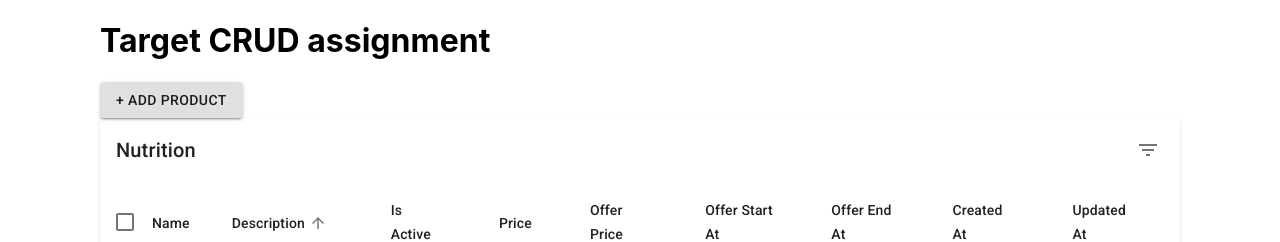
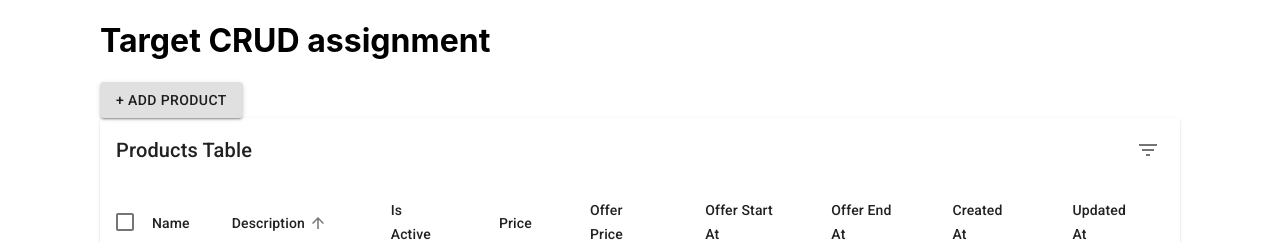
Before and after one commit to kiranFullStack/target-assignment, a React (Create React App) app: page / in a window 1280 px wide. Shown: the top 242 px of the page. Built offline with nearby package versions, Linux system fonts and the light colour scheme.

Commit message:
logging the selected array to delete

```diff
--- a/src/components/Table.js
+++ b/src/components/Table.js
@@ -173,9 +173,14 @@ const useToolbarStyles = makeStyles(theme => ({
   }
 }))
 
+const printdeletearray = selectedId => {
+  console.log(selectedId)
+  // debugger;
+}
+
 const EnhancedTableToolbar = props => {
   const classes = useToolbarStyles()
-  const { numSelected } = props
+  const { numSelected, selectedId } = props
 
   return (
     <Toolbar
@@ -199,14 +204,18 @@ const EnhancedTableToolbar = props => {
           id="tableTitle"
           component="div"
         >
-          Nutrition
+          Products Table
         </Typography>
       )}
 
       {numSelected > 0 ? (
         <Tooltip title="Delete">
           <IconButton aria-label="delete">
-            <DeleteIcon />
+            <DeleteIcon
+              onClick={() => {
+                printdeletearray(selectedId)
+              }}
+            />
           </IconButton>
         </Tooltip>
       ) : (
@@ -308,7 +317,10 @@ export default function EnhancedTable({ rows }) {
   return (
     <div className={classes.root}>
       <Paper className={classes.paper}>
-        <EnhancedTableToolbar numSelected={selected.length} />
+        <EnhancedTableToolbar
+          numSelected={selected.length}
+          selectedId={selected}
+        />
         <TableContainer>
           <Table
             className={classes.table}
@@ -317,6 +329,7 @@ export default function EnhancedTable({ rows }) {
           >
             <EnhancedTableHead
               classes={classes}
+              selectedId={selected.id}
               numSelected={selected.length}
               order={order}
               orderBy={orderBy}
```
